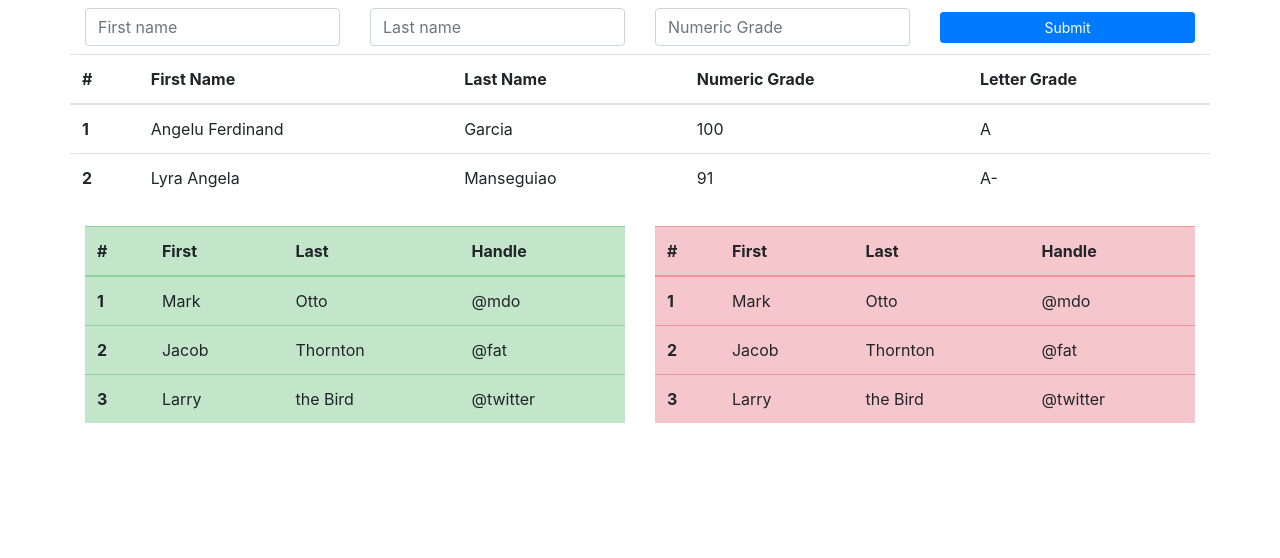
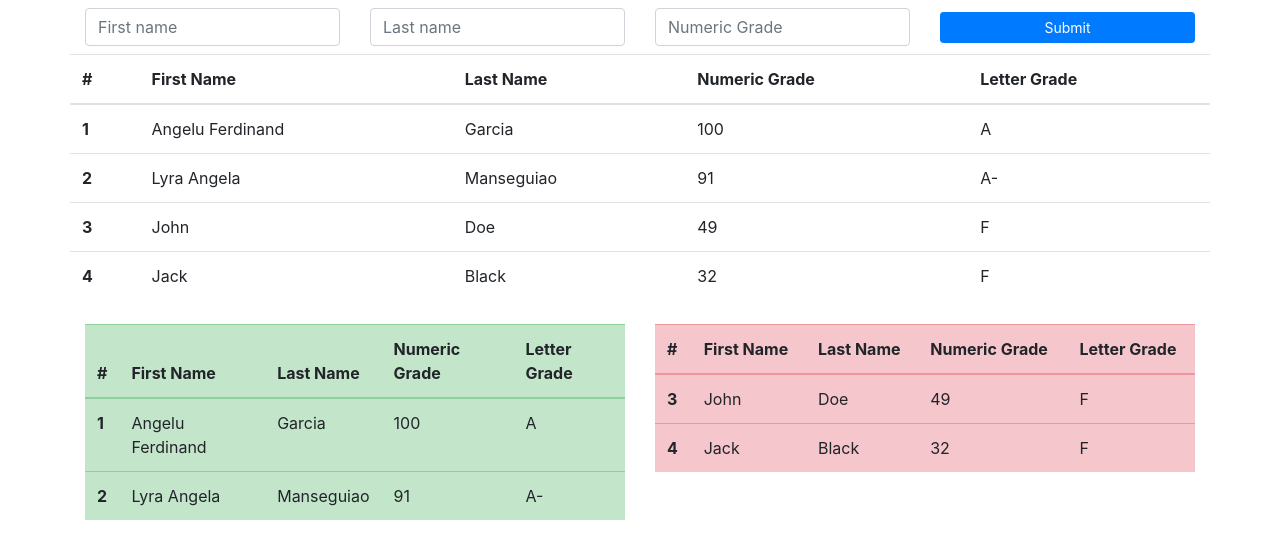
Before and after one commit to 200610313/student-manager-production, a React (Create React App) app: page / in a window 1280 px wide. Shown: the top 558 px of the page. Built offline with nearby package versions, Linux system fonts and the light colour scheme.

Commit message:
Added feature:  Sorting of passed and failed students

```diff
--- a/src/components/Student.js
+++ b/src/components/Student.js
@@ -1,4 +1,6 @@
-import React from 'react'
+import React from 'react';
+
+// Formats the render for each student that appears in StudentList, StudentsPassedList and StudentsFailedList
 
 const Student = (props) => {
   return (
@@ -7,7 +9,22 @@
       <td>{props.fName}</td>
       <td>{props.lName}</td>
       <td>{props.nGrade}</td>
-      <td>{props.lGrade}</td>
+      <td>
+        {/* Letter grade translation */}
+        {props.nGrade < 50
+          ? 'F'
+          : props.nGrade < 60
+          ? 'D'
+          : props.nGrade < 68
+          ? 'C'
+          : props.nGrade < 76
+          ? 'B-'
+          : props.nGrade < 84
+          ? 'B'
+          : props.nGrade < 92
+          ? 'A-'
+          : 'A'}
+      </td>
     </tr>
   );
 };
--- a/src/components/StudentDashboard.js
+++ b/src/components/StudentDashboard.js
@@ -2,6 +2,8 @@
 import StudentLister from './StudentLister';
 import StudentList from './StudentList';
 import Summary from './Summary';
+
+// The parent component
 
 class StudentDashboard extends Component {
   constructor(props) {
@@ -20,15 +22,27 @@
           fName: 'Lyra Angela',
           lName: 'Manseguiao',
           nGrade: 91
+        },
+        {
+          id: 3,
+          fName: 'John',
+          lName: 'Doe',
+          nGrade: 49
+        },
+        {
+          id: 4,
+          fName: 'Jack',
+          lName: 'Black',
+          nGrade: 32
         }
       ],
-
       //  For the to-be added student
       id: -1,
       fName: '',
       lName: '',
       nGrade: -2
     };
+    console.log(this.state.students)
   }
 
   render() {
--- a/src/components/StudentList.js
+++ b/src/components/StudentList.js
@@ -1,5 +1,7 @@
 import React from 'react';
 import Student from './Student';
+
+/* Returns formatting for the students added through StudentLister */
 
 const StudentList = (props) => {
   /* formatting students */
@@ -10,21 +12,6 @@
       fName={stud.fName}
       lName={stud.lName}
       nGrade={stud.nGrade}
-      lGrade={
-        stud.nGrade < 50
-          ? 'F'
-          : stud.nGrade < 60
-          ? 'D'
-          : stud.nGrade < 68
-          ? 'C'
-          : stud.nGrade < 76
-          ? 'B-'
-          : stud.nGrade < 84
-          ? 'B'
-          : stud.nGrade < 92
-          ? 'A-'
-          : 'A'
-      }
     />
   ));
   return (
--- a/src/components/StudentLister.js
+++ b/src/components/StudentLister.js
@@ -1,4 +1,6 @@
 import React from 'react'
+
+// Form for adding a new student
 
 const StudentLister = (props) => {
   const rowStyle = 'row justify-content-center align-items-center mt-2';
--- a/src/components/StudentsFailedList.js
+++ b/src/components/StudentsFailedList.js
@@ -1,35 +1,28 @@
 import React from 'react';
+import Student from './Student';
+
 const StudentsFailedList = (props) => {
+  const students = props.students.map((stud) => (
+    <Student
+      key={stud.id}
+      id={stud.id}
+      fName={stud.fName}
+      lName={stud.lName}
+      nGrade={stud.nGrade}
+    />
+  ));
   return (
     <table className='table table-danger'>
       <thead>
         <tr>
           <th scope='col'>#</th>
-          <th scope='col'>First</th>
-          <th scope='col'>Last</th>
-          <th scope='col'>Handle</th>
+          <th scope='col'>First Name</th>
+          <th scope='col'>Last Name</th>
+          <th scope='col'>Numeric Grade</th>
+          <th scope='col'>Letter Grade</th>
         </tr>
       </thead>
-      <tbody>
-        <tr>
-          <th scope='row'>1</th>
-          <td>Mark</td>
-          <td>Otto</td>
-          <td>@mdo</td>
-        </tr>
-        <tr>
-          <th scope='row'>2</th>
-          <td>Jacob</td>
-          <td>Thornton</td>
-          <td>@fat</td>
-        </tr>
-        <tr>
-          <th scope='row'>3</th>
-          <td>Larry</td>
-          <td>the Bird</td>
-          <td>@twitter</td>
-        </tr>
-      </tbody>
+      <tbody>{students}</tbody>
     </table>
   );
 };
--- a/src/components/StudentsPassedList.js
+++ b/src/components/StudentsPassedList.js
@@ -1,36 +1,28 @@
 import React from 'react';
+import Student from './Student';
 
 const StudentsPassedList = (props) => {
+  const students = props.students.map((stud) => (
+    <Student
+      key={stud.id}
+      id={stud.id}
+      fName={stud.fName}
+      lName={stud.lName}
+      nGrade={stud.nGrade}
+    />
+  ));
   return (
     <table className='table table-success'>
       <thead>
         <tr>
           <th scope='col'>#</th>
-          <th scope='col'>First</th>
-          <th scope='col'>Last</th>
-          <th scope='col'>Handle</th>
+          <th scope='col'>First Name</th>
+          <th scope='col'>Last Name</th>
+          <th scope='col'>Numeric Grade</th>
+          <th scope='col'>Letter Grade</th>
         </tr>
       </thead>
-      <tbody>
-        <tr>
-          <th scope='row'>1</th>
-          <td>Mark</td>
-          <td>Otto</td>
-          <td>@mdo</td>
-        </tr>
-        <tr>
-          <th scope='row'>2</th>
-          <td>Jacob</td>
-          <td>Thornton</td>
-          <td>@fat</td>
-        </tr>
-        <tr>
-          <th scope='row'>3</th>
-          <td>Larry</td>
-          <td>the Bird</td>
-          <td>@twitter</td>
-        </tr>
-      </tbody>
+      <tbody>{students}</tbody>
     </table>
   );
 };
--- a/src/components/Summary.js
+++ b/src/components/Summary.js
@@ -1,18 +1,42 @@
-import React from 'react'
+import React from 'react';
 import StudentsPassedList from './StudentsPassedList';
 import StudentsFailedList from './StudentsFailedList';
 
+// Returns proper formatting for StudentsPassedList and StudentsFailedList
+
 const Summary = (props) => {
-  const rowStyle = 'row justify-content-center align-items-center mt-2';
+  const rowStyle = 'row justify-content-center align-items-start mt-2';
   const colStyle = 'col-sm-6';
+
+  //  Holds the info of the students
+  const studentsPassed = [];
+  const studentsFailed = [];
+  // Sorting students who passed and students who failed
+  props.students.map((stud) =>
+    stud.nGrade >= 50
+      ? studentsPassed.push({
+          id: stud.id,
+          fName: stud.fName,
+          lName: stud.lName,
+          nGrade: stud.nGrade
+        })
+      : studentsFailed.push({
+          id: stud.id,
+          fName: stud.fName,
+          lName: stud.lName,
+          nGrade: stud.nGrade
+        })
+  );
+  console.log(studentsPassed);
+  console.log(studentsFailed);
   return (
     <div>
       <div className={rowStyle}>
         <div className={colStyle}>
-          <StudentsPassedList />
+          <StudentsPassedList students={studentsPassed} />
         </div>
         <div className={colStyle}>
-          <StudentsFailedList />
+          <StudentsFailedList students={studentsFailed} />
         </div>
       </div>
     </div>
```
